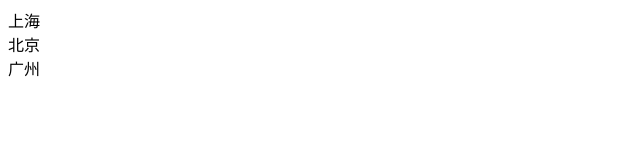
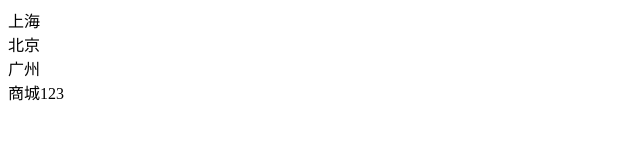
Before and after one commit to xingfuzhijia/gitstudy, a plain HTML site: page index.html in a window 1280 px wide. Shown: the full height of the page, 0-640 px from the left. Drawn offline with Linux system fonts and the light colour scheme.

Commit message:
dev分支

```diff
--- a/index.html
+++ b/index.html
@@ -8,5 +8,6 @@
   <div>上海</div>
   <div>北京</div>
   <div>广州</div>
+  <div>商城123</div>
 </body>
 </html>
```
